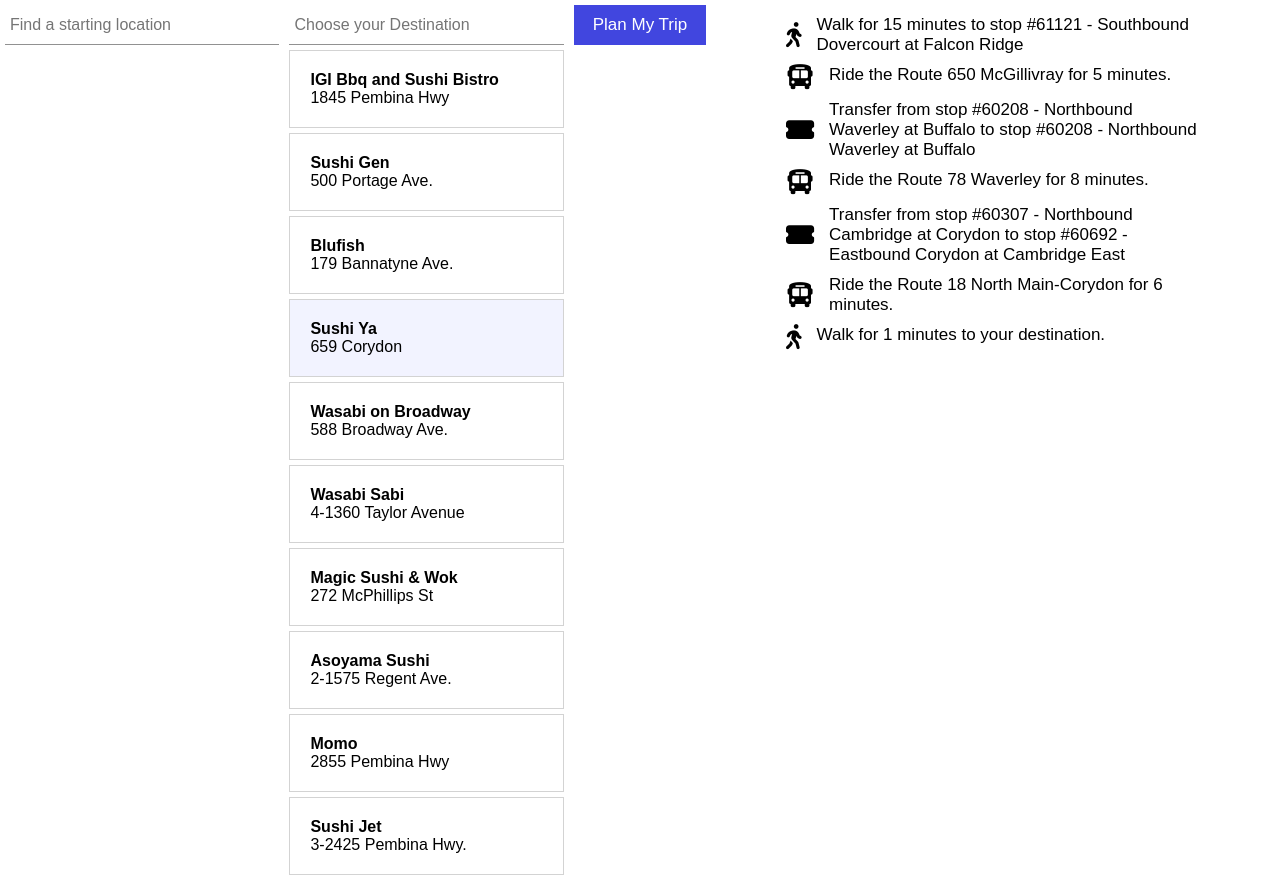
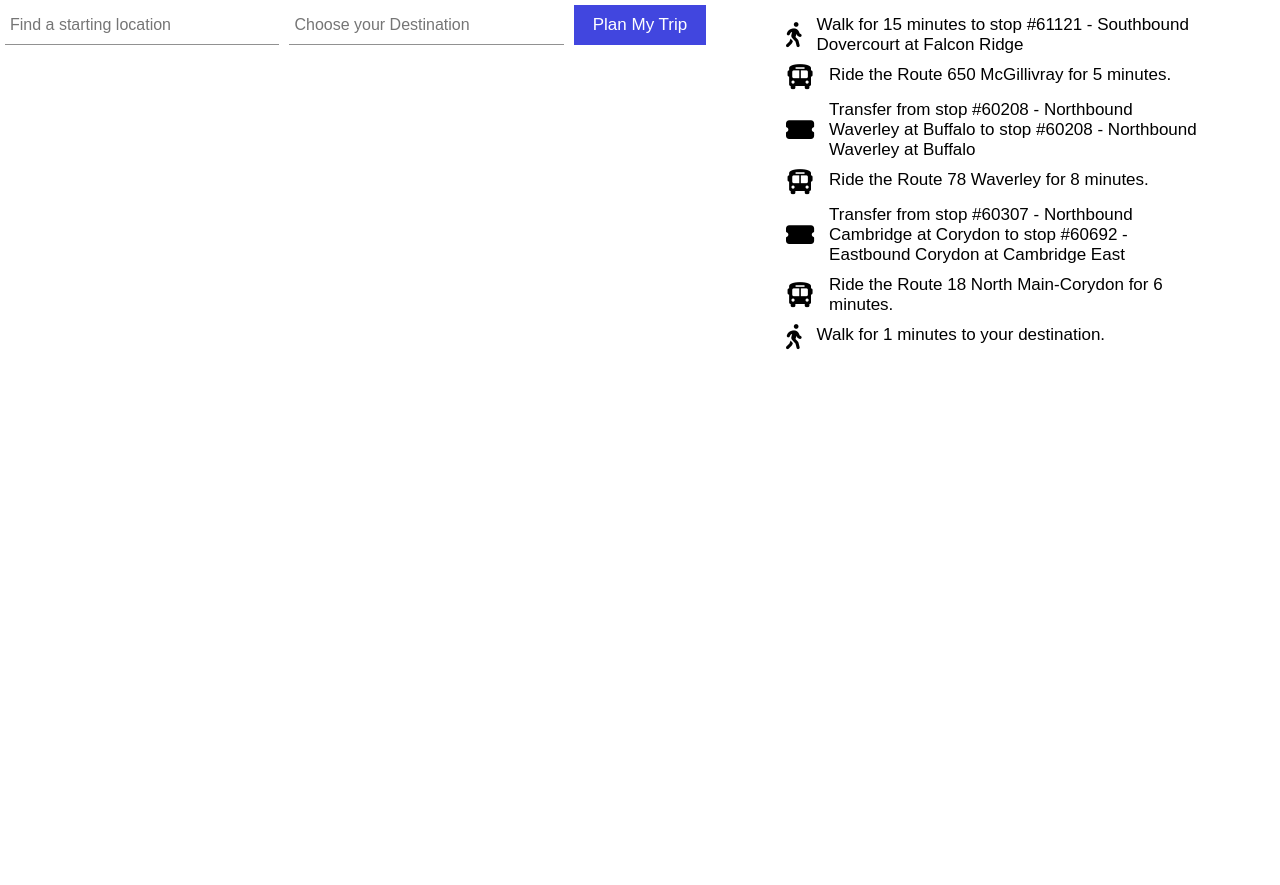
Before and after one commit to mayurpatel78645/tripPlanner, a website: page src/index.html in a window 1280 px wide. After the commit the page ends 800 px from the top, so only its background shows below. Drawn offline with Linux system fonts and the light colour scheme.

Commit message:
remove destinations starter html

```diff
--- a/src/index.html
+++ b/src/index.html
@@ -42,46 +42,6 @@
       </form>
 
       <ul class="destinations">
-        <li data-long="-97.154506" data-lat="49.821786">
-          <div class="name">IGI Bbq and Sushi Bistro</div>
-          <div>1845 Pembina Hwy</div>
-        </li>
-        <li data-long="-97.152205" data-lat="49.890455">
-          <div class="name">Sushi Gen</div>
-          <div>500 Portage Ave.</div>
-        </li>
-        <li data-long="-97.13782" data-lat="49.897657">
-          <div class="name">Blufish</div>
-          <div>179 Bannatyne Ave.</div>
-        </li>
-        <li data-long="-97.150206" data-lat="49.871956" class="selected">
-          <div class="name">Sushi Ya</div>
-          <div>659 Corydon</div>
-        </li>
-        <li data-long="-97.153992" data-lat="49.885416">
-          <div class="name">Wasabi on Broadway</div>
-          <div>588 Broadway Ave.</div>
-        </li>
-        <li data-long="-97.176892" data-lat="49.850975">
-          <div class="name">Wasabi Sabi</div>
-          <div>4-1360 Taylor Avenue</div>
-        </li>
-        <li data-long="-97.170829" data-lat="49.913081">
-          <div class="name">Magic Sushi &amp; Wok</div>
-          <div>272 McPhillips St</div>
-        </li>
-        <li data-long="-97.066106" data-lat="49.898617">
-          <div class="name">Asoyama Sushi</div>
-          <div>2-1575 Regent Ave.</div>
-        </li>
-        <li data-long="-97.158713" data-lat="49.787984">
-          <div class="name">Momo</div>
-          <div>2855 Pembina Hwy</div>
-        </li>
-        <li data-long="-97.157407" data-lat="49.803407">
-          <div class="name">Sushi Jet</div>
-          <div>3-2425 Pembina Hwy.</div>
-        </li>
       </ul>
     </div>
 
```
